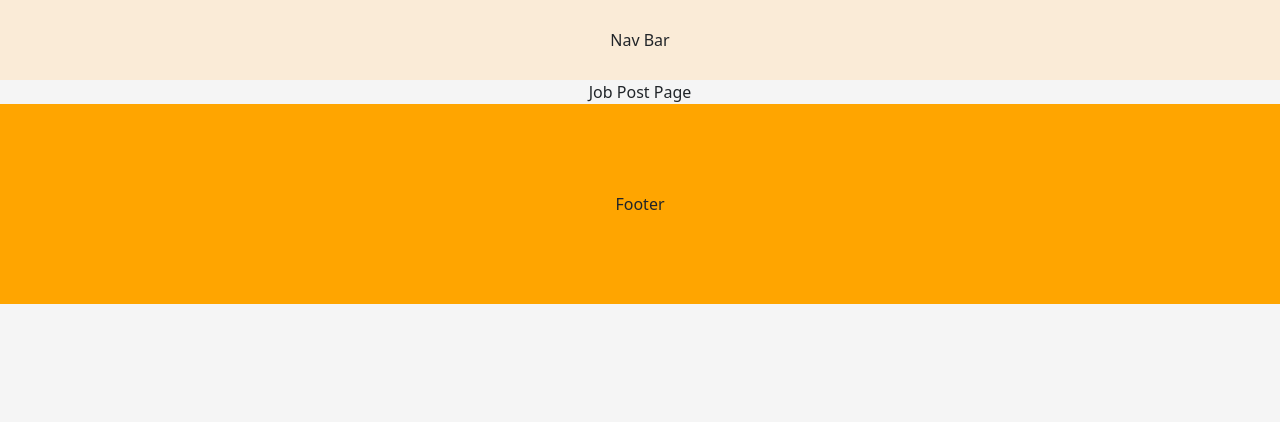
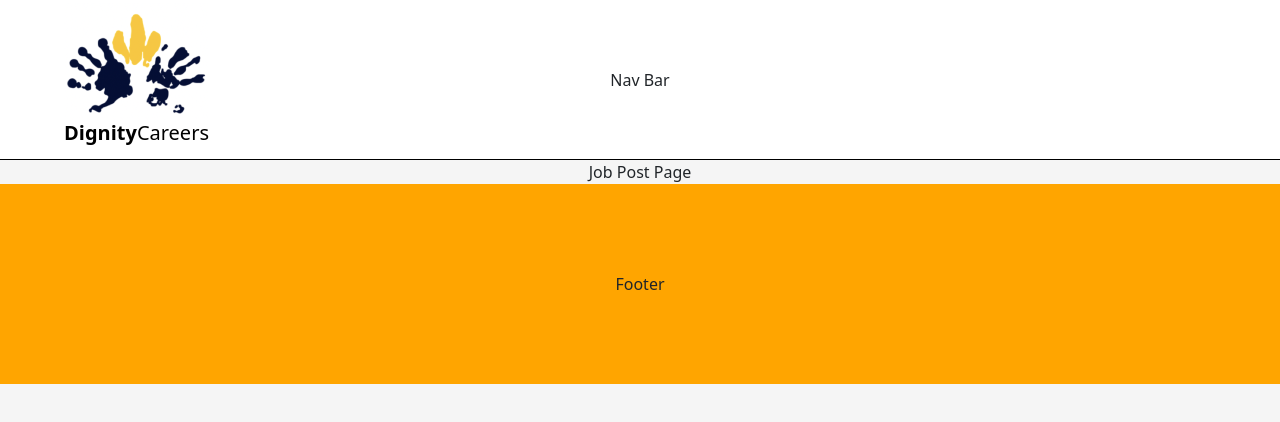
Before and after one commit to midorinom/Project-Dignity, a React (Create React App) app in the folder front-end/: page /job-post in a window 1280 px wide. Shown: the top 422 px of the page. Built offline with nearby package versions, Linux system fonts and the light colour scheme.

Commit message:
added home button

```diff
--- a/front-end/src/App.js
+++ b/front-end/src/App.js
@@ -1,6 +1,6 @@
 import React, { useState } from "react";
 import { Route, Routes } from "react-router-dom";
-import NavBar from "./components/NavBar";
+import NavBar from "./components/NavBar/NavBar";
 import Footer from "./components/Footer";
 import EmployerLanding from "./pages/EmployerLanding";
 import JobSeekerLanding from "./pages/JobSeekerLanding";
--- a/front-end/src/components/NavBar.js
+++ /dev/null
@@ -1,7 +0,0 @@
-import React from "react";
-
-const NavBar = () => {
-  return <div className="nav-bar centered">Nav Bar</div>;
-};
-
-export default NavBar;
--- /dev/null
+++ b/front-end/src/components/NavBar/NavBar.js
@@ -0,0 +1,28 @@
+import React from "react";
+import { Link } from "react-router-dom";
+import styles from "./navBar.module.css";
+import dignityCareersLogo from "./dignity-careers-logo.png";
+
+const NavBar = () => {
+  return (
+    <div className={`${styles.navBar} centered`}>
+      <div className={styles.dignityCareersLogoContainer}>
+        <Link to="/" className={styles.linkDignityCareersLogo}>
+          <img
+            src={dignityCareersLogo}
+            alt="Dignity Careers Logo"
+            className={styles.dignityCareersLogo}
+          />
+        </Link>
+        <p className={styles.dignityCareersName}>
+          <Link to="/">
+            <span className={styles.dignityWord}>Dignity</span>Careers
+          </Link>
+        </p>
+      </div>
+      Nav Bar
+    </div>
+  );
+};
+
+export default NavBar;
--- /dev/null
+++ b/front-end/src/components/NavBar/navBar.module.css
@@ -0,0 +1,36 @@
+.navBar {
+  min-height: 20%; /* 10% of body height which is the viewport height */
+  width: 100%;
+  position: relative; /* making this position non-static in order to align other components with position: absolute*/
+  background-color: white;
+  border-bottom: 1px solid black;
+}
+
+.dignityCareersLogoContainer {
+  height: 80%;
+  width: 10%;
+  position: absolute;
+  top: 2%;
+  left: 5%;
+  display: flex; /* makes the logo image responsive*/
+  flex-direction: column;
+}
+
+.dignityCareersLogo {
+  height: 100%;
+}
+
+.linkDignityCareersLogo {
+  height: 100%;
+}
+
+.dignityCareersName {
+  position: relative;
+  bottom: 5%;
+  font-size: 20px;
+  font-weight: lighter;
+}
+
+.dignityWord {
+  font-weight: bold;
+}
--- a/front-end/src/index.css
+++ b/front-end/src/index.css
@@ -27,21 +27,25 @@ body {
   align-items: center;
 }
 
-.nav-bar {
-  height: 10%; /* 10% of body height which is the viewport height */
-  background-color: antiquewhite;
-}
-
 .footer {
-  height: 25%; /* 25% of body height which is the viewport height */
+  min-height: 25%; /* 25% of body height which is the viewport height */
   background-color: orange;
 }
 
 .universal-landing {
-  height: 65%; /* 65% of body height which is the viewport height */
+  min-height: 65%; /* 65% of body height which is the viewport height */
 }
 
 .jobSeeker-landing,
 .employer-landing {
   height: 70%; /* 70% of body height which is the viewport height */
 }
+
+a {
+  text-decoration: none;
+  color: black;
+}
+
+a:hover {
+  color: black;
+}
```
Also changed, not shown: front-end/src/components/NavBar/dignity-careers-logo.png (added), front-end/src/components/NavBar/profile-icon.png (added).
